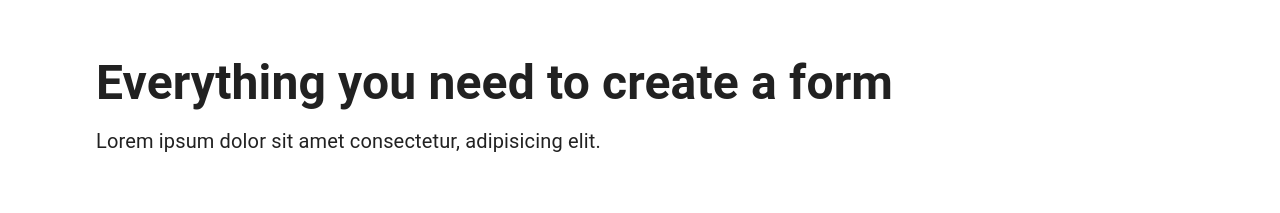
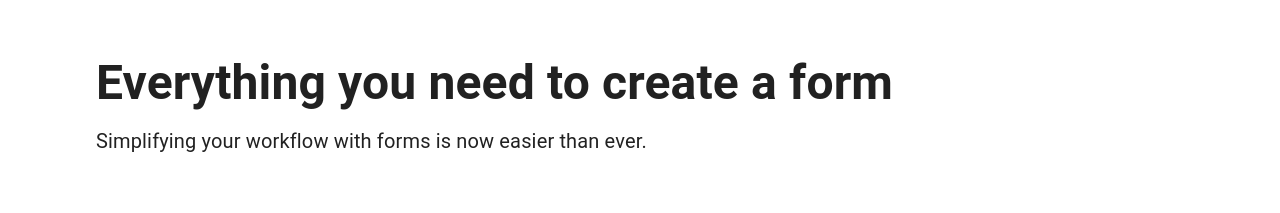
Before and after one commit to yuviS003/exam-companion-ui, a React (Vite) app: page / in a window 1280 px wide. Shown: the part 780-993 px from the top of the page. Built offline with nearby package versions, Linux system fonts and the light colour scheme.

Commit message:
updated sub-headings

```diff
--- a/src/components/User/Features/Features.jsx
+++ b/src/components/User/Features/Features.jsx
@@ -53,7 +53,7 @@ const Features = () => {
         Everything you need to create a form
       </span>
       <span className="text-xl">
-        Lorem ipsum dolor sit amet consectetur, adipisicing elit.
+        Simplifying your workflow with forms is now easier than ever.
       </span>
       <div className="my-10 px-6  grid grid-cols-1 md:grid-cols-2 lg:grid-cols-3 gap-x-5 gap-y-20">
         {features.map((_feat, i) => (
--- a/src/components/User/HeroBottomBanner/HeroBottomBanner.jsx
+++ b/src/components/User/HeroBottomBanner/HeroBottomBanner.jsx
@@ -5,8 +5,7 @@ const HeroBottomBanner = () => {
     <div className="mb-20 w-full rounded-xl bg-black text-white flex flex-col items-center justify-center gap-8 py-32">
       <span className="font-bold text-6xl">Build forms faster</span>
       <span className="text-xl text-gray-500 max-w-[850px] text-center">
-        Lorem ipsum dolor sit amet consectetur adipisicing elit. Dolorum
-        reprehenderit quis eos iusto optio iure.
+        Get started now! Click to create your first form and unlock the power of seamless form creation. Let's begin!
       </span>
       <Button
         variant="contained"
```
